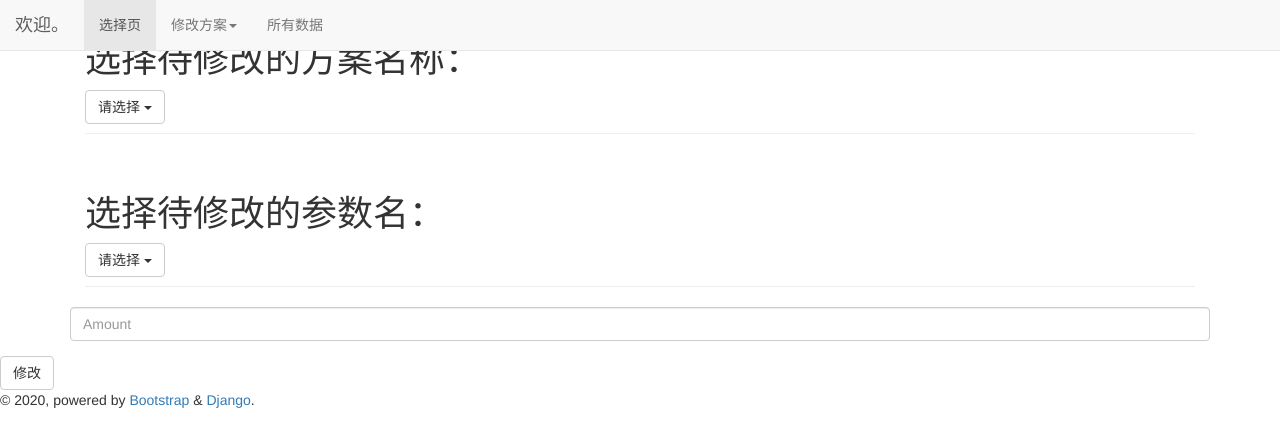
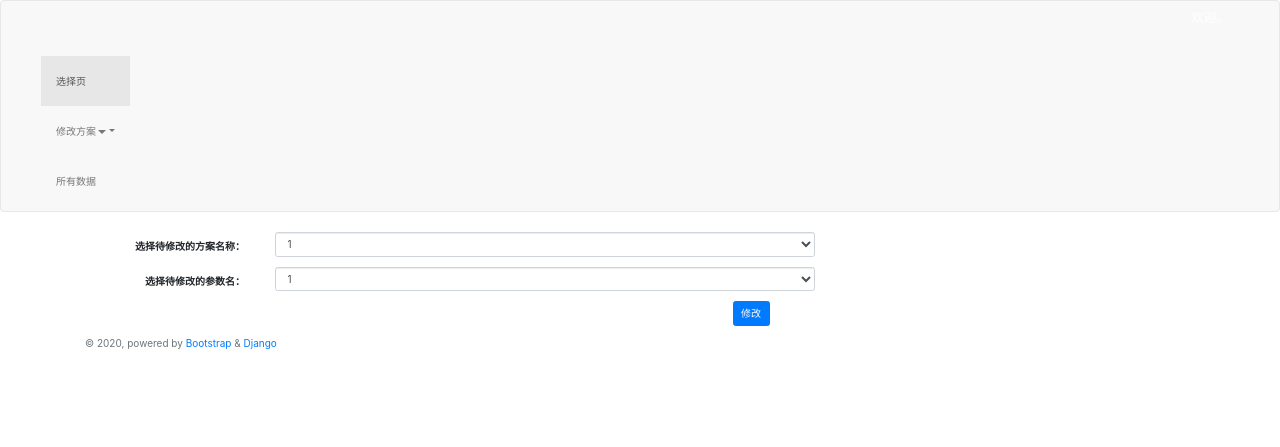
Before and after one commit to waser1999/mysite, a Django app: page /siteapp/update.html in a window 1280 px wide. Shown: the top 447 px of the page. Run offline with Django 3.2, Linux system fonts and the light colour scheme; some libraries are stand-ins or nearby versions.

Commit message:
0.4.2
写好了界面，除了表格显示相关

```diff
--- a/siteapp/templates/base.html
+++ b/siteapp/templates/base.html
@@ -10,17 +10,20 @@
     <meta name="author" content="">
     <!--图标插入代码-->
     <link rel="icon" href="../../favicon.ico">
+    <link rel="canonical" href="https://v4.bootcss.com/docs/examples/sticky-footer/">
 
     <title>微型智能观赏植物工厂管理系统</title>
 
     <!-- Bootstrap core CSS -->
     <link href="https://cdn.bootcss.com/bootstrap/3.3.7/css/bootstrap.min.css" rel="stylesheet">
+    <link href="/docs/dist/css/bootstrap.min.css" rel="stylesheet" integrity="sha384-9aIt2nRpC12Uk9gS9baDl411NQApFmC26EwAOH8WgZl5MYYxFfc+NcPb1dKGj7Sk" crossorigin="anonymous">
 
     <!-- IE10 viewport hack for Surface/desktop Windows 8 bug -->
     <link href="../../assets/css/ie10-viewport-bug-workaround.css" rel="stylesheet">
 
     <!-- Custom styles for this template -->
     <link href="dashboard.css" rel="stylesheet">
+    <link href="sticky-footer.css" rel="stylesheet">
 
     <!-- Just for debugging purposes. Don't actually copy these 2 lines! -->
     <!--[if lt IE 9]><script src="../../assets/js/ie8-responsive-file-warning.js"></script><![endif]-->
@@ -35,21 +38,21 @@
 
   <body>
     <!-- 引入导航栏 -->
-    {% include 'header.html' %}
+    <header>
+      {% include 'header.html' %}
+    </header>
+
     <!-- 预留具体页面的位置 -->
-    {% block content %}{% endblock content %}
+    <main role='main' class="flex-shrink-0">
+      {% block content %}{% endblock content %}
+    </main>
     <!-- 引入注脚 -->
     {% include 'footer.html' %}
 
-    <!-- Bootstrap core JavaScript
-    ================================================== -->
-    <!-- Placed at the end of the document so the pages load faster -->
-    <script src="https://cdn.bootcss.com/jquery/1.12.4/jquery.min.js"></script>
-    <script>window.jQuery || document.write('<script src="../../assets/js/vendor/jquery.min.js"><\/script>')</script>
-    <script src="https://cdn.bootcss.com/bootstrap/3.3.7/js/bootstrap.min.js"></script>
-    <!-- Just to make our placeholder images work. Don't actually copy the next line! -->
-    <script src="../../assets/js/vendor/holder.min.js"></script>
-    <!-- IE10 viewport hack for Surface/desktop Windows 8 bug -->
-    <script src="../../assets/js/ie10-viewport-bug-workaround.js"></script>
+    <!-- Optional JavaScript -->
+    <!-- jQuery first, then Popper.js, then Bootstrap JS -->
+    <script src="https://cdn.jsdelivr.net/npm/jquery@3.5.1/dist/jquery.slim.min.js" integrity="sha384-DfXdz2htPH0lsSSs5nCTpuj/zy4C+OGpamoFVy38MVBnE+IbbVYUew+OrCXaRkfj" crossorigin="anonymous"></script>
+    <script src="https://cdn.jsdelivr.net/npm/popper.js@1.16.0/dist/umd/popper.min.js" integrity="sha384-Q6E9RHvbIyZFJoft+2mJbHaEWldlvI9IOYy5n3zV9zzTtmI3UksdQRVvoxMfooAo" crossorigin="anonymous"></script>
+    <script src="https://cdn.jsdelivr.net/npm/bootstrap@4.5.0/dist/js/bootstrap.min.js" integrity="sha384-OgVRvuATP1z7JjHLkuOU7Xw704+h835Lr+6QL9UvYjZE3Ipu6Tp75j7Bh/kR0JKI" crossorigin="anonymous"></script>
   </body>
 </html>
--- a/siteapp/templates/footer.html
+++ b/siteapp/templates/footer.html
@@ -1,3 +1,6 @@
-<footer>
-    <p>&copy; 2020, powered by <a href="https://getbootstrap.com/">Bootstrap</a> & <a href="https://www.djangoproject.com/">Django</a>.</p>
+<footer class="footer mt-auto py-3">
+    <div class="container">
+        <span class="text-muted">&copy; 2020, powered by <a href="https://getbootstrap.com/">Bootstrap</a> & <a
+            href="https://www.djangoproject.com/">Django</a></span>
+    </div>
 </footer>
--- a/siteapp/templates/header.html
+++ b/siteapp/templates/header.html
@@ -1,4 +1,4 @@
-<nav class="navbar navbar-default navbar-fixed-top">
+<nav class="navbar navbar-default navbar-dark">
     <div class="container-fluid">
       <div class="navbar-header">
           <button type="button" class="navbar-toggle collapsed" data-toggle="collapse" data-target="#navbar" aria-expanded="false" aria-controls="navbar">
--- a/siteapp/templates/update.html
+++ b/siteapp/templates/update.html
@@ -7,34 +7,35 @@
 
 <!-- 定义放置文章标题的div容器 -->
 <div class="container">
-    <div class="container-fluid">
-        <div class="page-header">
-            <h1>选择待修改的方案名称：</h1>
-            <div class="dropdown">
-                <button class="btn btn-default dropdown-toggle" type="button" id="dropdownMenu1" data-toggle="dropdown" aria-haspopup="true" aria-expanded="true">
-                  请选择
-                  <span class="caret"></span>
-                </button>
-              </div>
-          </div>
+  <form class="form-horizontal">
+    <div class="form-group">
+      <label for="exampleInputName2" class="col-sm-2 control-label">选择待修改的方案名称：</label>
+      <div class="col-sm-6">
+        <select class="form-control">
+          <option>1</option>
+          <option>2</option>
+          <option>3</option>
+          <option>4</option>
+          <option>5</option>
+        </select>
+      </div>
     </div>
-    <div class="container-fluid">
-        <div class="page-header">
-            <h1>选择待修改的参数名：</h1>
-            <div class="dropdown">
-                <button class="btn btn-default dropdown-toggle" type="button" id="dropdownMenu1" data-toggle="dropdown" aria-haspopup="true" aria-expanded="true">
-                  请选择
-                  <span class="caret"></span>
-                </button>
-              </div>
-          </div>
+  </form>
+  <form class="form-horizontal">
+    <div class="form-group">
+      <label for="exampleInputName2" class="col-sm-2 control-label">选择待修改的参数名：</label>
+      <div class="col-sm-6">
+        <select class="form-control">
+          <option>1</option>
+          <option>2</option>
+          <option>3</option>
+          <option>4</option>
+          <option>5</option>
+        </select>
+      </div>
     </div>
-    <div class="form-group">
-        <label class="sr-only" for="exampleInputAmount">输入数量</label>
-        <input type="text" class="form-control" id="exampleInputAmount" placeholder="Amount">
-    </div>
-</div> <!-- /container -->
-
-<button class="btn btn-default" type="submit">修改</button>
+  </form>
+  <button type="submit" class="btn btn-primary col-sm-offset-7">修改</button>
+</div>
 
 {% endblock content %}
--- a/siteapp/urls.py
+++ b/siteapp/urls.py
@@ -4,6 +4,7 @@ from . import views
 
 urlpatterns = [
     path('', views.index),
+    path('select.html',views.choose),
     path('list.html',views.clist),
     path('add.html',views.add,name='add'),
     path('delete.html',views.delete,name='delete'),
--- a/siteapp/views.py
+++ b/siteapp/views.py
@@ -12,25 +12,25 @@ def index(request):
 def choose(request):
     request.encoding = 'utf-8'
 
-    if request.method == 'POST':
-        plantName = request.POST.get('plant','')
+    # if request.method == 'POST':
+    #     plantName = request.POST.get('plant','')
 
     # 修改选中标记
-    info.objects.all().update(ischecked = 0)
-    info.objects.filter(plant = plantName).update(ischecked = 1)
+    # info.objects.all().update(ischecked = 0)
+    # info.objects.filter(plant = plantName).update(ischecked = 1)
 
-    # 传输相关参数
-    refer = info.objects.get(plant = plantName)
-    response = {
-        'plant' : plantName,
-        'temp_u' : refer.temp_u,
-        'temp_b' : refer.temp_b,
-        'humi_u' : refer.humi_u,
-        'humi_b' : refer.humi_b,
-        'co2_u' : refer.co2_u,
-        'co2_b' : refer.co2_b,
-        'ischecked' : refer.ischecked,
-    }
+    # # 传输相关参数
+    # refer = info.objects.get(plant = plantName)
+    # response = {
+    #     'plant' : plantName,
+    #     'temp_u' : refer.temp_u,
+    #     'temp_b' : refer.temp_b,
+    #     'humi_u' : refer.humi_u,
+    #     'humi_b' : refer.humi_b,
+    #     'co2_u' : refer.co2_u,
+    #     'co2_b' : refer.co2_b,
+    #     'ischecked' : refer.ischecked,
+    # }
     return render(request,"select.html")
     # return render(request,"select.html",response)
 
```
Also changed, not shown: siteapp/templates/add.html (+48 -0 lines), siteapp/templates/delete.html (+15 -13 lines), siteapp/templates/select.html (+15 -13 lines).
